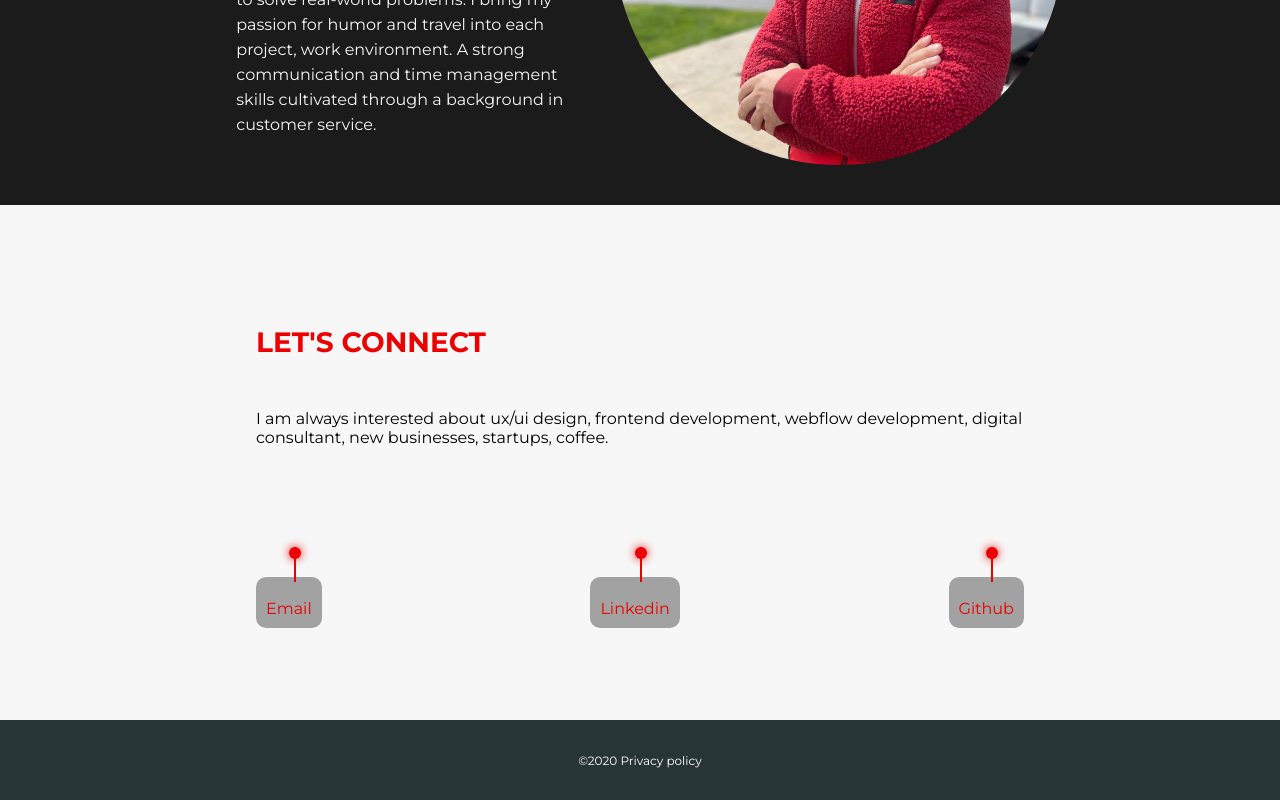
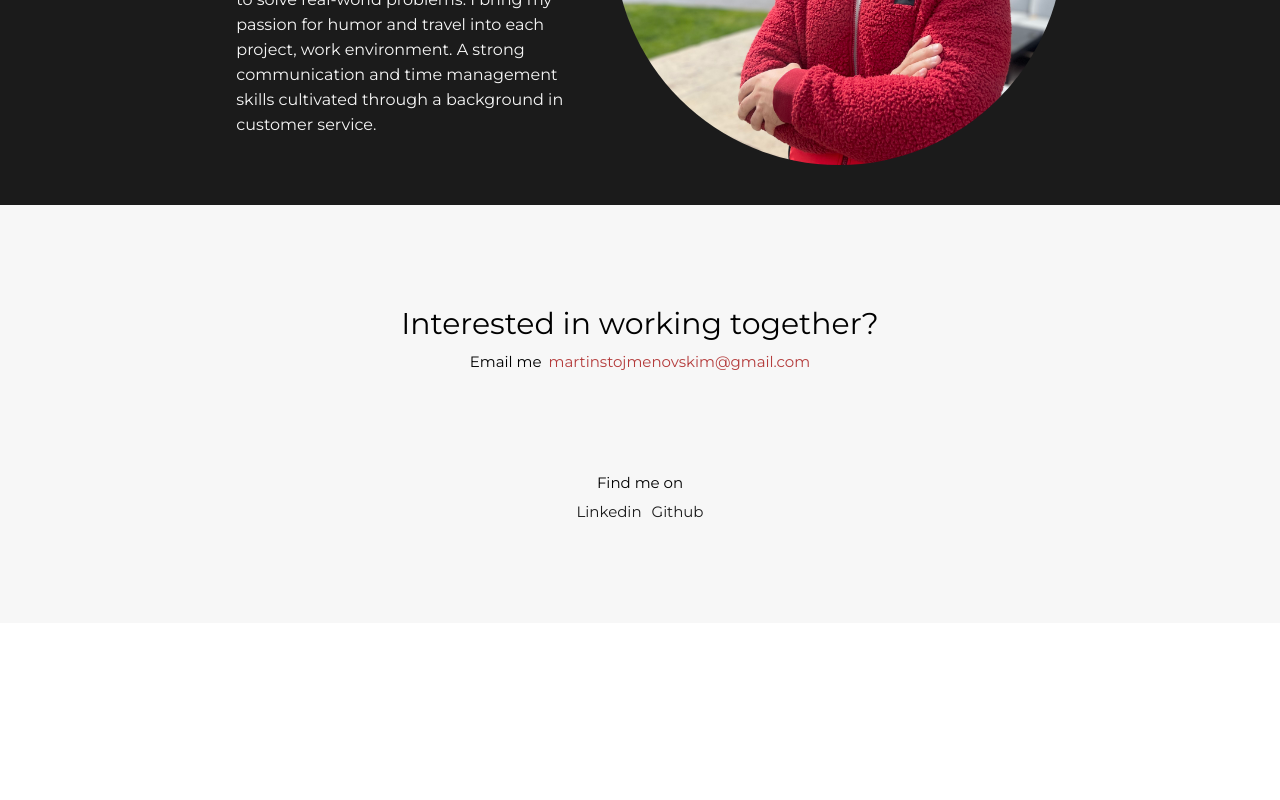
Before and after one commit to martinstojmenovski/Portfolio, a React (Create React App) app: page / in a window 1280 px wide. Shown: the part 1859-2659 px from the top of the page. After the commit the page ends 2482 px from the top, so only its background shows below. Built offline with nearby package versions, Linux system fonts and the light colour scheme.

Commit message:
Styled contact section

```diff
--- a/src/Components/Skills.js
+++ b/src/Components/Skills.js
@@ -4,15 +4,25 @@ function Skills({ skills }) {
     <section ref={skills} className="CONTACT" id="CONTACT">
       <main>
 
-          <h1 >LET'S CONNECT</h1>
-          <p>I am always interested about ux/ui design, frontend development,
+          {/* <h1 >LET'S CONNECT</h1> */}
+          {/* <p>I am always interested about ux/ui design, frontend development,
             webflow development, digital consultant,
-            new businesses, startups, coffee.</p>
-        <ul>
+            new businesses, startups, coffee.</p> */}
+            <p id="header">Interested in working together?</p>
+            <div id="email">
+            <p style={{paddingRight:'7px'}}>Email me </p> <a style={{color:' rgb(180, 59, 59)'}} href="mailto:martinstojmenovskim@gmail.com">martinstojmenovskim@gmail.com</a>
+            </div>
+            <div id="social-media">Find me on
+            <ul>
+          <a href="https://www.linkedin.com/in/martin-stojmenovski-4780b9221/" target="_blank" ><li>Linkedin</li></a>
+          <a href="https://github.com/martinstojmenovski?tab=repositories" target="_blank" ><li>Github</li></a>
+        </ul>
+            </div>
+        {/* <ul>
           <a href="mailto:martinstojmenovskim@gmail.com"><li><div className="dot"><div className="pillar"><div className="wire"></div></div></div>Email</li></a>
           <a href="https://www.linkedin.com/in/martin-stojmenovski-4780b9221/" target="_blank" ><li><div className="dot"><div className="pillar"><div className="wire"></div></div></div>Linkedin</li></a>
           <a href="https://github.com/martinstojmenovski?tab=repositories" target="_blank" ><li><div className="dot"><div className="pillar"></div></div>Github</li></a>
-        </ul>
+        </ul> */}
 
 
 
@@ -21,10 +31,10 @@ function Skills({ skills }) {
 
       </main>
 
-      <footer>
-        <p style={{ color: "white", fontSize:'12px'}}>©2020 Privacy policy</p>
+      {/* <footer>
+        <p style={{ color: "rgb(74, 74, 74)", fontSize:'12px'}}>©2020 Privacy policy</p>
 
-      </footer>
+      </footer> */}
 
     </section>
   );
--- a/src/Components/skills.css
+++ b/src/Components/skills.css
@@ -29,7 +29,7 @@ main h1 {
 .pillar{
     height: 35px;
     width: 2px;
-    background-color: rgb(236, 0, 0);
+    background-color: rgb(180, 59, 59);
     position: relative;
     left: 40%;
 }
@@ -41,6 +41,39 @@ main h1 {
     top:5px;
     left: 20px;
 } */
+
+#header{
+    font-size: 30px;
+    text-align: center;
+    padding: 100px 0 10px 0;
+}
+#email{
+    font-size: 15px;
+    margin: auto;
+    padding: auto;
+    display: flex;
+    flex-wrap: wrap;
+    justify-content: center;
+}
+
+
+#social-media{
+    text-align: center;
+    padding: 100px 0;
+    font-size: 15px;
+
+}
+
+
+
+
+
+
+
+
+
+
+
 
 main a {
     text-decoration: none;
@@ -65,9 +98,9 @@ main a:hover::after {
     display: block;
     transition: 0.4s ease-in-out;
 }
-main p{
+/* main p{
     padding: 30px 0;
-}
+} */
 
 
 .last-words p {
@@ -77,19 +110,20 @@ main p{
 
 main ul li {
     list-style: none;
+    padding: 0 5px;
     /* margin: 20px 1px 0; */
-    padding: 10px;
-    border-radius:10px ;
-    background-color: rgb(162, 162, 162);
-    color:rgb(236, 0, 0) ;
+    /* padding: 10px;   */
+    /* border-radius:10px ; */
+    /* background-color: rgb(162, 162, 162); */
+    /* color:rgb(236, 0, 0) ; */
 
 }
 
 main ul {
-
+    /* background-color: rgb(74, 74, 74); */
    display: flex;
-   justify-content: space-between;
-   margin: 90px auto;
+   justify-content: center;
+   /* margin: 90px auto; */
    /* border-top: 1px solid black; */
    padding-top: 10px;
 }
@@ -98,7 +132,7 @@ footer {
     position: relative;
     height: 10vh;
     width: 100%;
-    background-color: #283537;
+    background-color: rgb(239, 239, 239);
     display: flex;
     align-items: center;
     justify-content: space-evenly;
```
